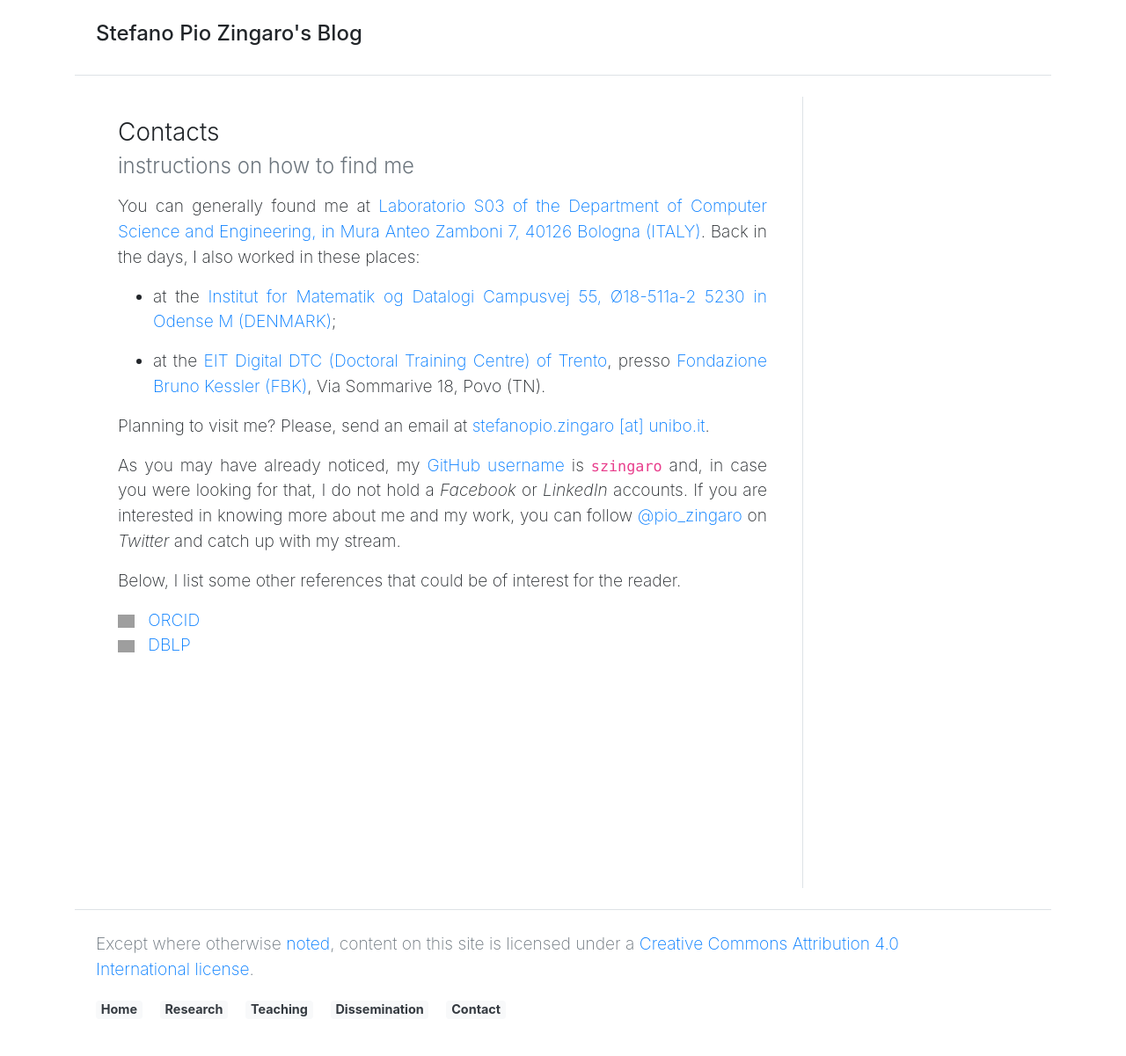
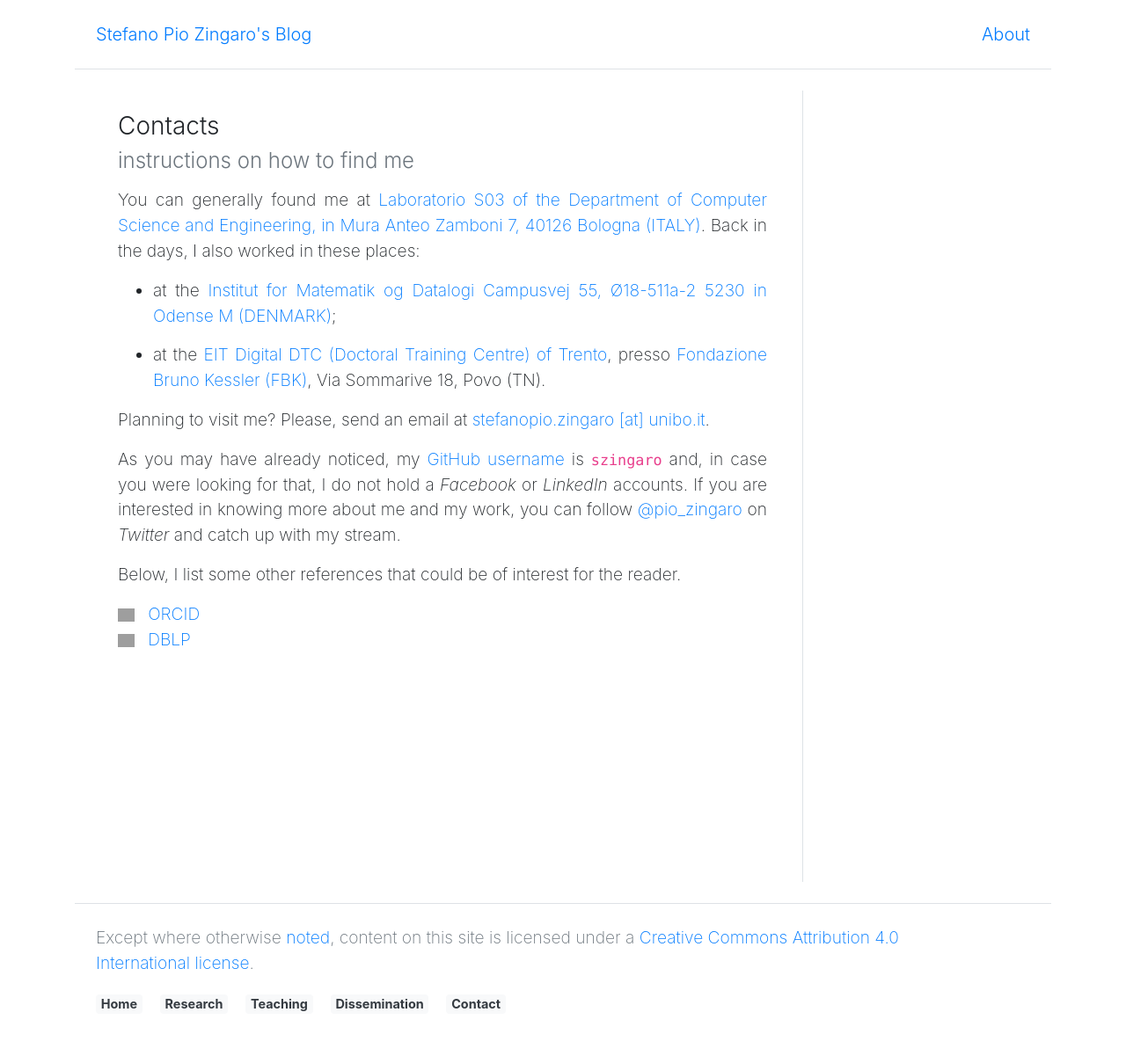
Before and after one commit to saltgz/saltgz.github.io, a Jekyll site: the page built from _pages/contact.md, in a window 1280 px wide. Shown: the whole page at 88% size. Built offline with Jekyll 4.4.1, drawn with Linux system fonts in a browser that asks for light colours; comment, search, counter and statistics services are not loaded; grey boxes are pictures that could not be loaded.

Commit message:
Update style.yml

```diff
--- a/_data/style.yml
+++ b/_data/style.yml
@@ -1,8 +1,9 @@
 header:
   content:
     left: >
-      <h4>Stefano Pio Zingaro's Blog</h4>
+      <a href="/" class="lead">Stefano Pio Zingaro's Blog</a>
     right: >
+      <a href="/contact" class="lead">About</a>
   google-analytics-id: UA-112361799-1
 
 main:
```
